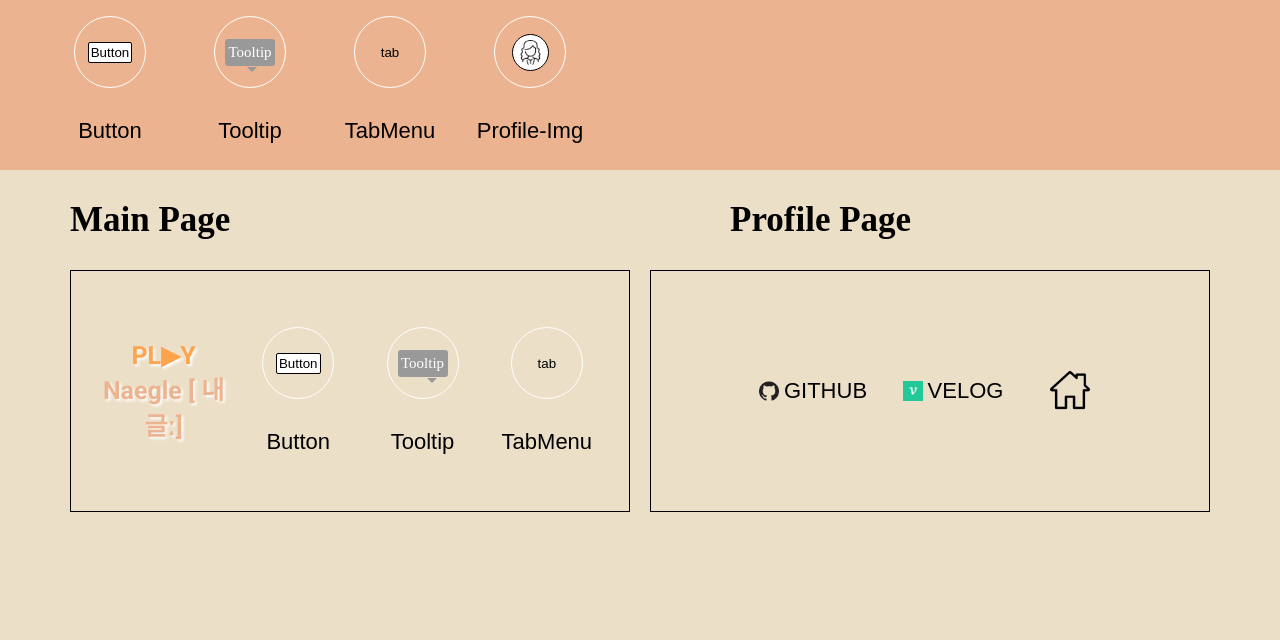
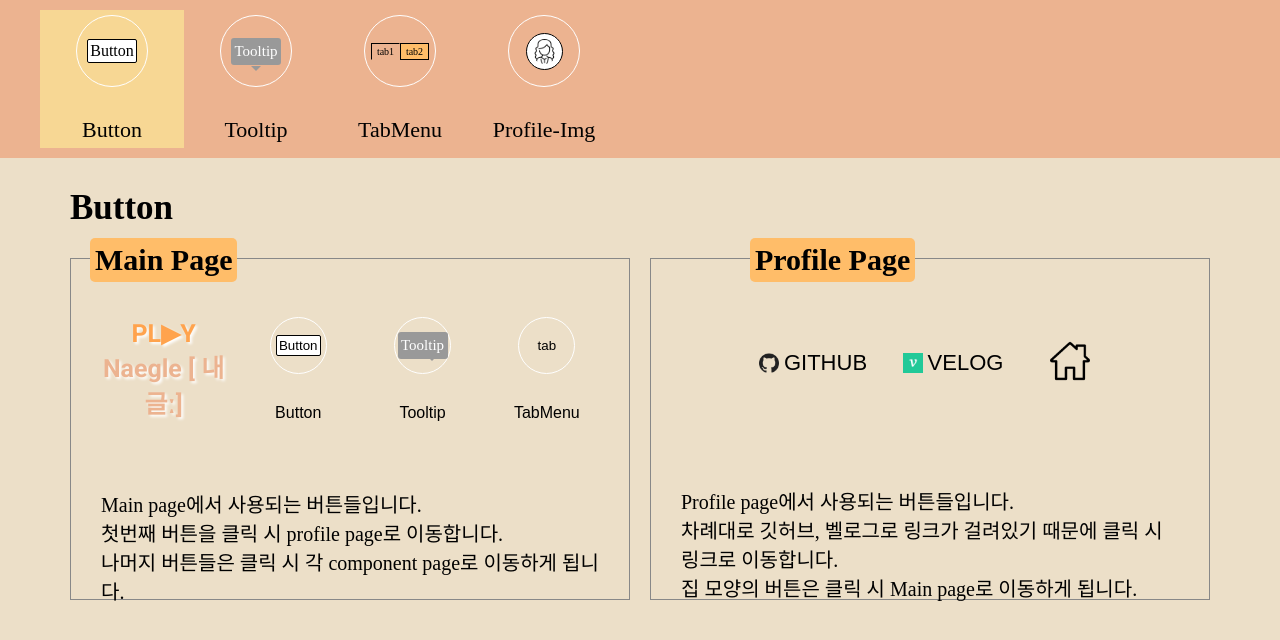
Before and after one commit to deveassy/portfolio, a React (Create React App) app: page /button in a window 1280 px wide. Shown: the top 640 px of the page. Built offline with nearby package versions, Linux system fonts and the light colour scheme.

Commit message:
Component 페이지 틀 수정작업

```diff
--- a/src/App.css
+++ b/src/App.css
@@ -15,3 +15,9 @@
   font-family: "Pangolin", cursive;
   src: url(https://fonts.googleapis.com/css2?family=Pangolin&display=swap);
 }
+
+@import url(https://fonts.googleapis.com/css2?family=Poor+Story&display=swap);
+@font-face {
+  font-family: 'Poor Story', cursive;
+  src: url(https://fonts.googleapis.com/css2?family=Poor+Story&display=swap);
+}
--- a/src/boards/Button.js
+++ b/src/boards/Button.js
@@ -5,10 +5,21 @@ import Button from "../components/Button";
 
 function ButtonBoard() {
   return (
-    <div>
-      <ButtonContent>
+    <Container>
+      <PageName
+        style={{
+          top: 0,
+          left: 10,
+          fontSize: 35,
+          padding: 0,
+          backgroundColor: "transparent",
+        }}
+      >
+        Button
+      </PageName>
+      <Pages>
         <PageName>Main Page</PageName>
-        <Pages>
+        <ButtonContainer>
           <Button page="main">
             <MainButton style={{ marginBottom: -10 }}>PL▶︎Y</MainButton>
             <MainButton style={{ color: "#ecb390" }}>
@@ -31,9 +42,18 @@ function ButtonBoard() {
             <ButtonImg>tab</ButtonImg>
             <ButtonName>TabMenu</ButtonName>
           </Button>
-        </Pages>
-        <PageName style={{ left: 670 }}>Profile Page</PageName>
-        <Pages>
+        </ButtonContainer>
+        <Description>
+          Main page에서 사용되는 버튼들입니다.
+          <br />
+          첫번째 버튼을 클릭 시 profile page로 이동합니다.
+          <br />
+          나머지 버튼들은 클릭 시 각 component page로 이동하게 됩니다.
+        </Description>
+      </Pages>
+      <Pages>
+        <PageName style={{ left: 690 }}>Profile Page</PageName>
+        <ButtonContainer style={{ marginTop: 50 }}>
           <Button page="prof">
             <LinkImg src="/img/github.png" alt="github" /> GITHUB
           </Button>
@@ -46,34 +66,55 @@ function ButtonBoard() {
             </MainImgContainer>
           </Button>
           {/* <MainImgContainer>
-            <MainImg src="/img/home.png" />
-          </MainImgContainer> */}
-        </Pages>
-      </ButtonContent>
-    </div>
+              <MainImg src="/img/home.png" />
+            </MainImgContainer> */}
+        </ButtonContainer>
+        <Description style={{ paddingTop: 70 }}>
+          Profile page에서 사용되는 버튼들입니다.
+          <br />
+          차례대로 깃허브, 벨로그로 링크가 걸려있기 때문에 클릭 시 링크로
+          이동합니다.
+          <br />집 모양의 버튼은 클릭 시 Main page로 이동하게 됩니다.
+        </Description>
+      </Pages>
+    </Container>
   );
 }
 
-const ButtonContent = styled.div`
+const Container = styled.div`
   position: relative;
   display: flex;
   flex-direction: row;
 `;
+const Pages = styled.div`
+  display: flex;
+  flex-direction: column;
+  border: 1px solid #888;
+  padding: 20px;
+  margin: 70px 10px;
+  width: 600px;
+  height: 300px;
+  min-width: 448px;
+`;
+const Description = styled.span`
+  padding: 30px 10px;
+  font: 500 20px "Poor Story", cursive;
+`;
 const PageName = styled.div`
   position: absolute;
-  left: 10px;
-  font: 700 35px "Pangolin", cursive;
+  top: 50px;
+  left: 30px;
+  padding: 5px;
+  background-color: #ffbd69;
+  border-radius: 5px;
+  font: 700 30px "Pangolin", cursive;
 `;
-const Pages = styled.div`
+const ButtonContainer = styled.div`
   display: flex;
   align-items: center;
   justify-content: center;
   flex-direction: row;
-  padding: 50px 20px;
-  margin: 70px 10px;
-  width: 700px;
-  min-width: 448px;
-  border: 1px solid #000;
+  margin: 20px 0;
 `;
 
 const MainButton = styled.p`
@@ -120,8 +161,8 @@ const ButtonImg = styled.div`
   display: flex;
   align-items: center;
   justify-content: center;
-  width: 70px;
-  height: 70px;
+  width: 55px;
+  height: 55px;
   margin: 0 0 10px;
   border: 1px solid #fff;
   border-radius: 50%;
@@ -136,7 +177,7 @@ const ButtonName = styled.div`
   display: flex;
   align-items: center;
   justify-content: center;
-  font-size: 22px;
+  font-size: 16px;
   margin-top: 20px;
 `;
 const TooltipTest = styled.span`
--- a/src/boards/ProfileImg.js
+++ b/src/boards/ProfileImg.js
@@ -6,20 +6,44 @@ export default function ProfileImgBoard() {
   return (
     <Container>
       <PageName>Profile Image</PageName>
-      <ProfileImg
-        src="./img/profile.JPG"
-        variant="circle"
-        size={140}
-        // animation
-      />
+      <ProfileImgContainer>
+        <ProfileImg src="./img/profile.JPG" variant="circle" size={140} />
+      </ProfileImgContainer>
+      <Description>
+        제 <strong>profile page</strong>에서 사용된 profile image입니다.
+        <br />
+        이미지 위로 cursor를 올리면,
+        <br />
+        이미지가 확대되면서 border가 생기는
+        <br />
+        애니메이션이 적용됩니다.
+        <br />
+        직접 확인해보세요 :)
+      </Description>
     </Container>
   );
 }
 
 const Container = styled.div`
-  width: 500px;
+  position: relative;
+  display: flex;
+  flex-direction: row;
+  width: 900px;
 `;
 const PageName = styled.div`
-  margin-bottom: 30px;
+  position: absolute;
   font: 700 35px "Pangolin", cursive;
 `;
+const ProfileImgContainer = styled.div`
+  width: 650px;
+  height: 185px;
+  margin: 80px 0;
+  padding: 30px 50px;
+  border: 1px solid #888;
+`;
+const Description = styled.div`
+  position: absolute;
+  top: 140px;
+  left: 290px;
+  font: 500 20px "Poor Story", cursive;
+`;
--- a/src/components/ComponentList/index.js
+++ b/src/components/ComponentList/index.js
@@ -1,6 +1,6 @@
 import React from "react";
 import styled from "styled-components";
-import { Route, Link, Switch } from "react-router-dom";
+import { Route, NavLink, Link, Switch } from "react-router-dom";
 import {
   ButtonBoard,
   TabMenuBoard,
@@ -9,7 +9,7 @@ import {
 } from "../../boards";
 import Button from "../Button";
 
-export default function ComponentList({ history }) {
+export default function ComponentList() {
   const NotFound = () => {
     return (
       <div style={{ fontWeight: 800, fontSize: 30 }}>Sorry, Not Found</div>
@@ -17,21 +17,28 @@ export default function ComponentList({ history }) {
   };
   return (
     <Container>
-      <ListContainer>
+      {/* <ListContainer>
         <Button item onClick={() => history.push("/button")}>
           <ButtonImg>
-            <ButtonItem>Button</ButtonItem>
+            <ButtonIcon>Button</ButtonIcon>
           </ButtonImg>
           <ButtonName>Button</ButtonName>
         </Button>
         <Button item onClick={() => history.push("/tooltip")}>
           <ButtonImg>
-            <TooltipItem>Tooltip</TooltipItem>
+            <TooltipIcon>Tooltip</TooltipIcon>
           </ButtonImg>
           <ButtonName>Tooltip</ButtonName>
         </Button>
         <Button item onClick={() => history.push("/tab-menu")}>
-          <ButtonImg>tab</ButtonImg>
+          <ButtonImg>
+            <TabIcon
+              style={{ borderColor: "#000 transparent transparent #000" }}
+            >
+              tab1
+            </TabIcon>
+            <TabIcon style={{ backgroundColor: "#ffbd69" }}>tab2</TabIcon>
+          </ButtonImg>
           <ButtonName>TabMenu</ButtonName>
         </Button>
         <Button item onClick={() => history.push("/profile-img")}>
@@ -40,6 +47,37 @@ export default function ComponentList({ history }) {
           </ButtonImg>
           <ButtonName>Profile-Img</ButtonName>
         </Button>
+      </ListContainer> */}
+      <ListContainer>
+        <LinkButton to="/button">
+          <ButtonImg>
+            <ButtonIcon>Button</ButtonIcon>
+          </ButtonImg>
+          <ButtonName>Button</ButtonName>
+        </LinkButton>
+        <LinkButton to="/tooltip">
+          <ButtonImg>
+            <TooltipIcon>Tooltip</TooltipIcon>
+          </ButtonImg>
+          <ButtonName>Tooltip</ButtonName>
+        </LinkButton>
+        <LinkButton to="/tab-menu">
+          <ButtonImg>
+            <TabIcon
+              style={{ borderColor: "#000 transparent transparent #000" }}
+            >
+              tab1
+            </TabIcon>
+            <TabIcon style={{ backgroundColor: "#ffbd69" }}>tab2</TabIcon>
+          </ButtonImg>
+          <ButtonName>TabMenu</ButtonName>
+        </LinkButton>
+        <LinkButton to="/profile-img">
+          <ButtonImg>
+            <ProfileImg src="./img/woman.png" />
+          </ButtonImg>
+          <ButtonName>Profile-Img</ButtonName>
+        </LinkButton>
       </ListContainer>
       <ContentContainer>
         <Switch>
@@ -57,6 +95,20 @@ export default function ComponentList({ history }) {
   );
 }
 
+const LinkButton = styled(NavLink)`
+  display: flex;
+  flex-direction: column;
+  align-items: center;
+  justify-content: center;
+  width: 110px;
+  padding: 5px 17px;
+  text-decoration: none;
+  color: #000;
+  &.active {
+    background-color: #f7d794;
+  }
+`;
+
 const Container = styled.div`
   width: 100%;
   display: flex;
@@ -66,7 +118,7 @@ const Container = styled.div`
 const ListContainer = styled.div`
   display: flex;
   flex-direction: row;
-  padding: 10px 20px 20px 40px;
+  padding: 10px 20px 10px 40px;
   background-color: #ecb390;
 `;
 
@@ -80,7 +132,7 @@ const ButtonImg = styled.div`
   border: 1px solid #fff;
   border-radius: 50%;
 `;
-const ButtonItem = styled.div`
+const ButtonIcon = styled.div`
   padding: 2px;
   background-color: #fff;
   border: 1px solid #000;
@@ -104,7 +156,7 @@ const MainButtonContainer = styled(Link)`
   top: 570px;
   left: 1300px;
   border-radius: 50%;
-  background-color: transparent;
+  background-color: #ecdfc8;
   &:hover {
     /* background-color: #a8d3da; */
     background-color: #cd8d7b;
@@ -115,7 +167,7 @@ const Img = styled.img`
   width: 40px;
   height: 40px;
 `;
-const TooltipItem = styled.span`
+const TooltipIcon = styled.span`
   width: 50px;
   padding: 5px 0;
   background-color: #999;
@@ -126,14 +178,22 @@ const TooltipItem = styled.span`
   &::after {
     content: "";
     position: absolute;
-    top: 57px;
-    left: 72px;
+    top: 66px;
+    left: 256px;
     margin-left: -5px;
     border: 5px solid #999;
     border-color: #999 transparent transparent transparent;
   }
 `;
-
+const TabIcon = styled.div`
+  display: flex;
+  align-items: center;
+  justify-content: center;
+  width: 27px;
+  height: 15px;
+  border: 1px solid #000;
+  font-size: 10px;
+`;
 const ProfileImg = styled.img`
   width: 25px;
   height: 25px;
--- a/src/components/Main/index.js
+++ b/src/components/Main/index.js
@@ -20,19 +20,26 @@ export default function Main({ history }) {
       <ButtonContainer>
         <Button item onClick={() => history.push("/button")}>
           <ButtonImg>
-            <ButtonItem>Button</ButtonItem>
+            <ButtonIcon>Button</ButtonIcon>
           </ButtonImg>
           <ButtonName>Button</ButtonName>
         </Button>
         <Button item onClick={() => history.push("/tooltip")}>
           <ButtonImg>
-            <TooltipTest>Tooltip</TooltipTest>
+            <TooltipIcon>Tooltip</TooltipIcon>
           </ButtonImg>
           <ButtonName>Tooltip</ButtonName>
         </Button>
         <Button item onClick={() => history.push("/tab-menu")}>
-          <ButtonImg>tab</ButtonImg>
-          <ButtonName>TabMenu</ButtonName>
+          <ButtonImg>
+            <TabIcon
+              style={{ borderColor: "#000 transparent transparent #000" }}
+            >
+              tab1
+            </TabIcon>
+            <TabIcon style={{ backgroundColor: "#ffbd69" }}>tab2</TabIcon>
+          </ButtonImg>
+          <ButtonName>Tab-Menu</ButtonName>
         </Button>
         <Button item onClick={() => history.push("/profile-img")}>
           <ButtonImg>
@@ -52,7 +59,6 @@ const Container = styled.div`
   align-items: center;
   margin-top: 70px;
 `;
-
 const ProfileLink = styled.p`
   display: flex;
   flex-direction: column;
@@ -82,7 +88,7 @@ const ButtonImg = styled.div`
   border: 1px solid #f3a683;
   border-radius: 50%;
 `;
-const ButtonItem = styled.div`
+const ButtonIcon = styled.div`
   padding: 2px;
   background-color: #fff;
   border: 1px solid #000;
@@ -92,7 +98,8 @@ const ButtonName = styled.div`
   font-size: 22px;
   margin-top: 20px;
 `;
-const TooltipTest = styled.span`
+
+const TooltipIcon = styled.span`
   width: 50px;
   padding: 5px 0;
   background-color: #999;
@@ -111,7 +118,15 @@ const TooltipTest = styled.span`
     border-color: #999 transparent transparent transparent;
   }
 `;
-
+const TabIcon = styled.div`
+  display: flex;
+  align-items: center;
+  justify-content: center;
+  width: 27px;
+  height: 15px;
+  border: 1px solid #000;
+  font-size: 10px;
+`;
 const ProfileImg = styled.img`
   width: 25px;
   height: 25px;
```
